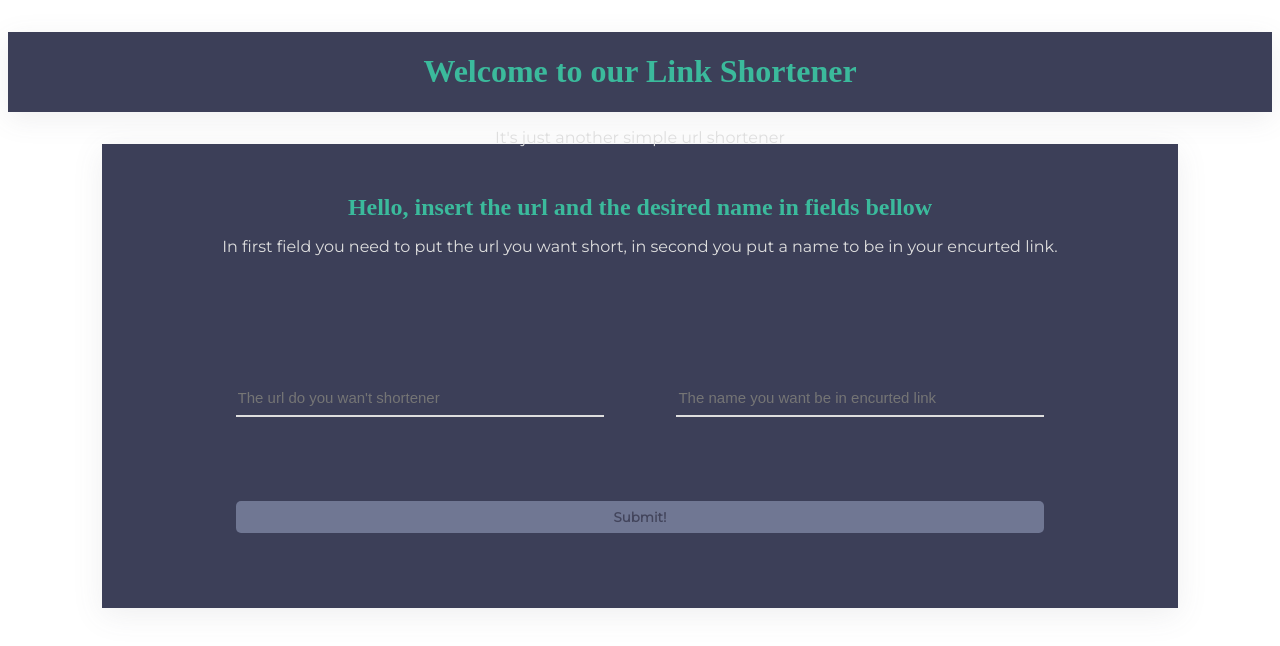
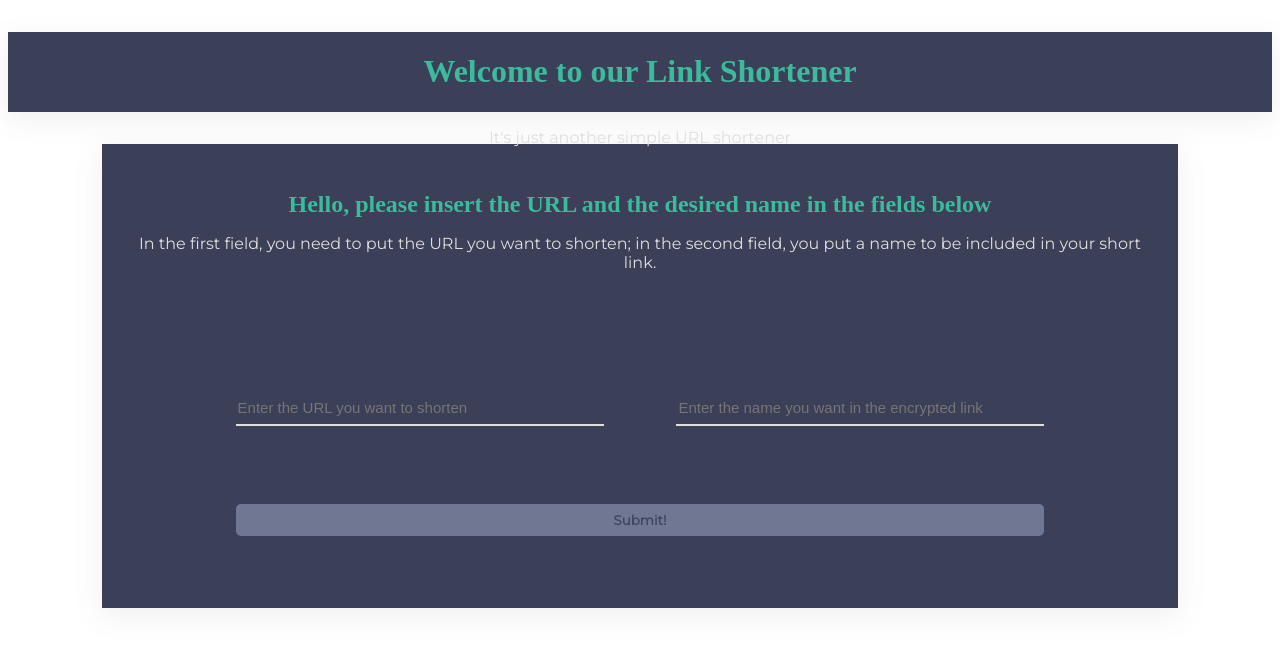
Before and after one commit to brandao-rafael/link-shortener, a Next.js app in the folder frontend/: page /ShortenerHomePage in a window 1280 px wide. Shown: the top 646 px of the page. Built offline with nearby package versions, Linux system fonts and the light colour scheme.

Commit message:
fix: english gramatical

```diff
--- a/frontend/src/components/Content.tsx
+++ b/frontend/src/components/Content.tsx
@@ -30,19 +30,19 @@ const Content: React.FC<{ submit: (urlInfo: IUrlInfo) => Promise<void> }> = ({ s
   return (
     <Container>
       <HeadlineContent>
-        <H2>Hello, insert the url and the desired name in fields bellow</H2>
-        <Subtitle>In first field you need to put the url you want short, in second you put a name to be in your encurted link.</Subtitle>
+        <H2>Hello, please insert the URL and the desired name in the fields below</H2>
+        <Subtitle>In the first field, you need to put the URL you want to shorten; in the second field, you put a name to be included in your short link.</Subtitle>
       </HeadlineContent>
       <InputContent>
         <Input
           name="originalUrl"
-          placeholder="The url do you wan't shortener"
+          placeholder="Enter the URL you want to shorten"
           onChange={handleChange}
           value={urlInfo.originalUrl}
         />
         <Input
           name="customWord"
-          placeholder="The name you want be in encurted link"
+          placeholder="Enter the name you want in the encrypted link"
           onChange={handleChange}
           value={urlInfo.customWord}
         />
--- a/frontend/src/components/ShortUrlResult.tsx
+++ b/frontend/src/components/ShortUrlResult.tsx
@@ -1,24 +1,26 @@
 import React from "react";
 import IShortUrlResultProps from "~/interfaces/iShortUrlResultProps";
 import { H3, IconButton, Img, ResultContent, Span } from "./styles/result";
-import copyIcon from '../assets/icon/copy_icon.png';
+import copyIcon from "../assets/icon/copy_icon.png";
 import { toast } from "react-toastify";
 
 const ShortUrlResult: React.FC<IShortUrlResultProps> = ({ result }) => {
   return (
     <ResultContent>
-      This is your encurted url:
-      <IconButton onClick={() => {
-        navigator.clipboard.writeText(result);
-        toast('link copied!');
-      }}>
+      This is your short URL:
+      <IconButton
+        onClick={() => {
+          navigator.clipboard.writeText(result);
+          toast("Link copied!");
+        }}
+      >
         <Span>
           <H3>{result}</H3>
-          <Img src={copyIcon.src} alt="copy Icon" />
+          <Img src={copyIcon.src} alt="Copy Icon" />
         </Span>
       </IconButton>
     </ResultContent>
   );
-}
+};
 
 export default ShortUrlResult;
--- a/frontend/src/components/Title.tsx
+++ b/frontend/src/components/Title.tsx
@@ -5,7 +5,7 @@ const TitleContainer: React.FC = () => {
   return (
     <Div>
       <Title>Welcome to our Link Shortener</Title>
-      <Subtitle>It's just another simple url shortener</Subtitle>
+      <Subtitle>It's just another simple URL shortener</Subtitle>
     </Div>
   )
 }
```
